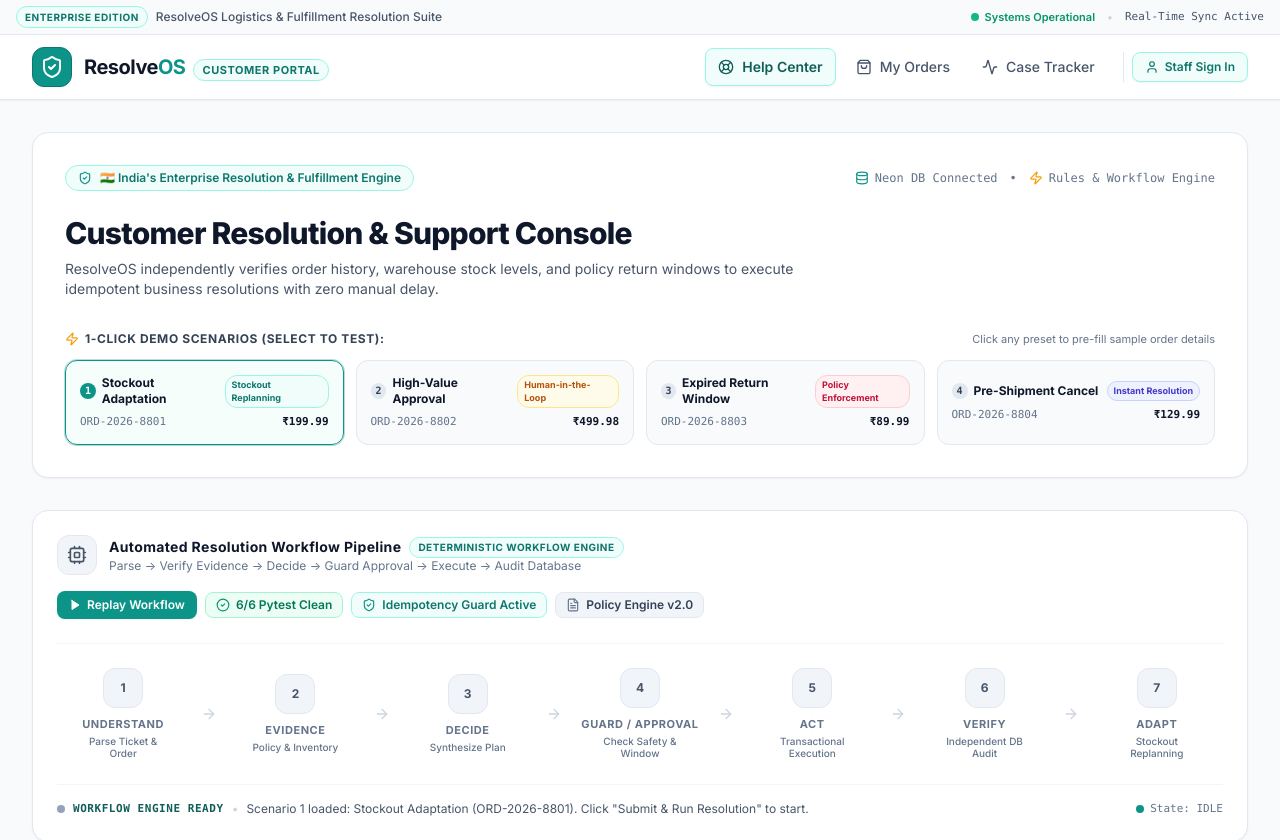
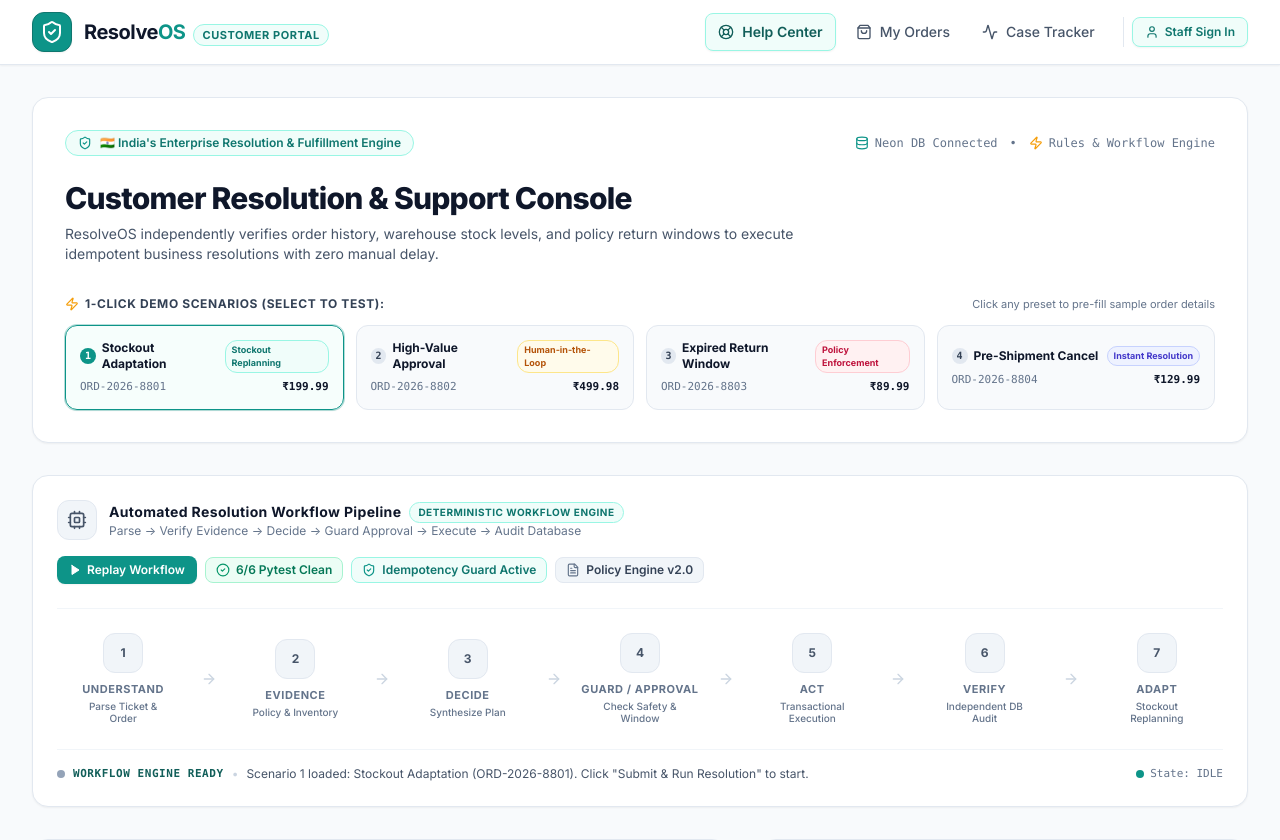
Before and after one commit to PurvaBhadange/ResolveOS-2, a Next.js app in the folder frontend/: page / in a window 1280 px wide. Shown: the top 840 px of the page. Built offline with nearby package versions, Linux system fonts and the light colour scheme; no server answers.

Commit message:
style(navbar): remove top status bar banner

```diff
--- a/frontend/components/Navbar.tsx
+++ b/frontend/components/Navbar.tsx
@@ -28,25 +28,6 @@ export const Navbar: React.FC<NavbarProps> = ({ activeTab, setActiveTab }) => {
 
   return (
     <>
-      {/* Top Enterprise System Status Bar */}
-      <div className="bg-slate-50 text-slate-600 text-xs font-medium py-1.5 px-4 border-b border-slate-200">
-        <div className="max-w-7xl mx-auto flex flex-wrap items-center justify-between gap-2">
-          <div className="flex items-center gap-2">
-            <span className="px-2 py-0.5 rounded-md bg-tealbrand-50 text-tealbrand-700 font-bold border border-tealbrand-200 text-[10px] uppercase tracking-wider">
-              Enterprise Edition
-            </span>
-            <span className="text-slate-600 hidden sm:inline">ResolveOS Logistics &amp; Fulfillment Resolution Suite</span>
-          </div>
-          <div className="flex items-center gap-3 text-[11px] text-slate-500">
-            <span className="inline-flex items-center gap-1.5 text-emerald-600 font-semibold">
-              <span className="w-2 h-2 rounded-full bg-emerald-500" /> Systems Operational
-            </span>
-            <span className="hidden md:inline text-slate-300">•</span>
-            <span className="hidden md:inline text-slate-600 font-mono">Real-Time Sync Active</span>
-          </div>
-        </div>
-      </div>
-
       <header className="sticky top-0 z-40 bg-white/95 backdrop-blur-md border-b border-slate-200 shadow-sm">
         <div className="max-w-7xl mx-auto px-4 sm:px-6 lg:px-8">
           <div className="flex items-center justify-between h-16">
```
